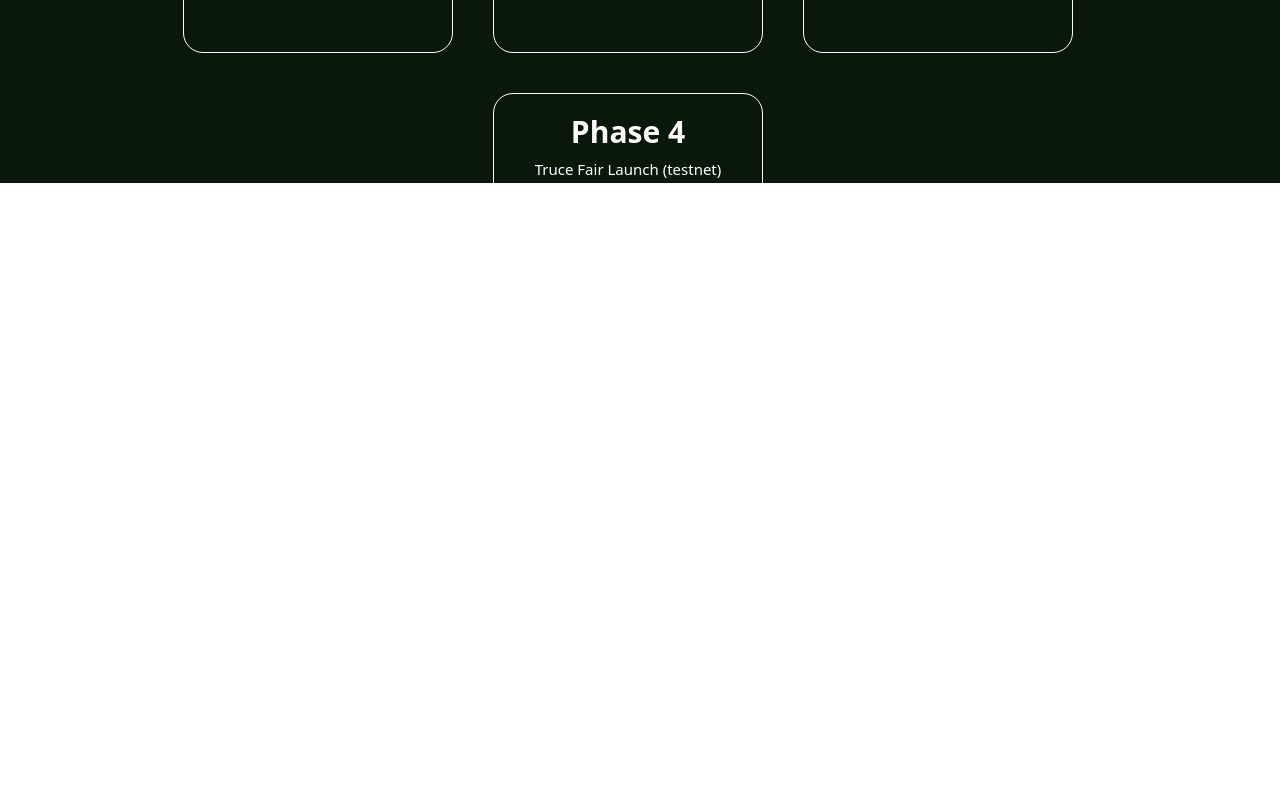
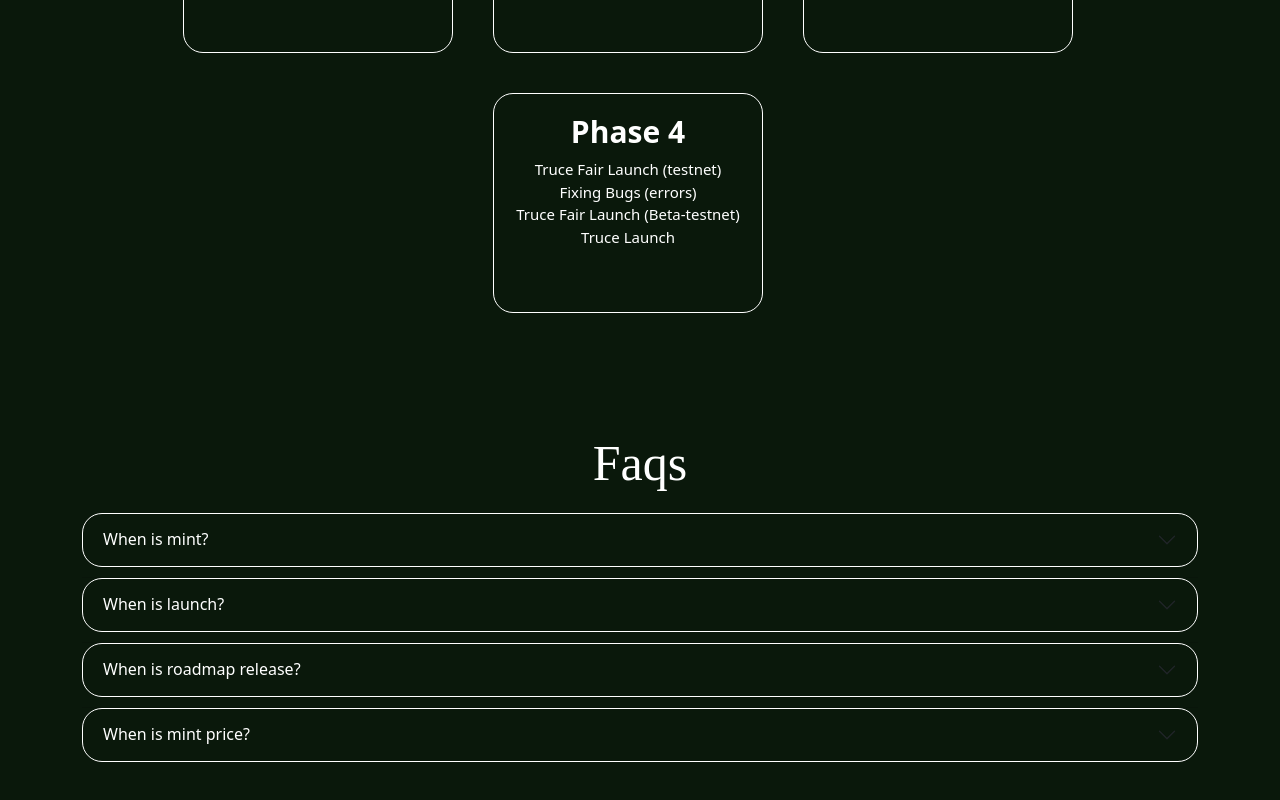
Before and after one commit to OxBryte/greatpan, a React (Create React App) app: page / in a window 1280 px wide. Shown: the part 1917-2717 px from the top of the page. Before the commit the page ends 2250 px from the top, so only its background shows below. Built offline with nearby package versions, Linux system fonts and the light colour scheme.

Commit message:
Added faqs

```diff
--- a/src/App.js
+++ b/src/App.js
@@ -2,6 +2,7 @@
 import './App.css';
 import About from './components/about';
 import Banner from './components/banner';
+import Faqs from './components/faqs';
 import Roadmap from './components/roadmap';
 
 function App() {
@@ -10,6 +11,7 @@ function App() {
       <Banner />
       <About />
       <Roadmap />
+    <Faqs />
     </div>
   );
 }
--- a/src/components/faqs.js
+++ b/src/components/faqs.js
@@ -1,6 +1,7 @@
 import '../App.css';
 import 'bootstrap/dist/css/bootstrap.min.css';
 import '../styles/faqs.css'
+import Accordion from 'react-bootstrap/Accordion'
 
 
 function Faqs() {
@@ -9,9 +10,58 @@ function Faqs() {
         <div className='container'>
             <div className='row'>
                 <div className='col-12'>
-                    <h1>Roadmap</h1>
+                    <h1>Faqs</h1>
                 </div>
-
+                <Accordion flush>
+                    <Accordion.Item eventKey="0" className='accordian'>
+                        <Accordion.Header className='accordian-header'>When is mint?</Accordion.Header>
+                        <Accordion.Body>
+                        Lorem ipsum dolor sit amet, consectetur adipiscing elit, sed do eiusmod
+                        tempor incididunt ut labore et dolore magna aliqua. Ut enim ad minim
+                        veniam, quis nostrud exercitation ullamco laboris nisi ut aliquip ex ea
+                        commodo consequat. Duis aute irure dolor in reprehenderit in voluptate
+                        velit esse cillum dolore eu fugiat nulla pariatur. Excepteur sint occaecat
+                        cupidatat non proident, sunt in culpa qui officia deserunt mollit anim id
+                        est laborum.
+                        </Accordion.Body>
+                    </Accordion.Item>
+                    <Accordion.Item eventKey="1" className='accordian'>
+                        <Accordion.Header className='accordian-header'>When is launch?</Accordion.Header>
+                        <Accordion.Body>
+                        Lorem ipsum dolor sit amet, consectetur adipiscing elit, sed do eiusmod
+                        tempor incididunt ut labore et dolore magna aliqua. Ut enim ad minim
+                        veniam, quis nostrud exercitation ullamco laboris nisi ut aliquip ex ea
+                        commodo consequat. Duis aute irure dolor in reprehenderit in voluptate
+                        velit esse cillum dolore eu fugiat nulla pariatur. Excepteur sint occaecat
+                        cupidatat non proident, sunt in culpa qui officia deserunt mollit anim id
+                        est laborum.
+                        </Accordion.Body>
+                    </Accordion.Item>
+                    <Accordion.Item eventKey="2" className='accordian'>
+                        <Accordion.Header className='accordian-header'>When is roadmap release?</Accordion.Header>
+                        <Accordion.Body>
+                        Lorem ipsum dolor sit amet, consectetur adipiscing elit, sed do eiusmod
+                        tempor incididunt ut labore et dolore magna aliqua. Ut enim ad minim
+                        veniam, quis nostrud exercitation ullamco laboris nisi ut aliquip ex ea
+                        commodo consequat. Duis aute irure dolor in reprehenderit in voluptate
+                        velit esse cillum dolore eu fugiat nulla pariatur. Excepteur sint occaecat
+                        cupidatat non proident, sunt in culpa qui officia deserunt mollit anim id
+                        est laborum.
+                        </Accordion.Body>
+                    </Accordion.Item>
+                    <Accordion.Item eventKey="3" className='accordian'>
+                        <Accordion.Header className='accordian-header'>When is mint price?</Accordion.Header>
+                        <Accordion.Body>
+                        Lorem ipsum dolor sit amet, consectetur adipiscing elit, sed do eiusmod
+                        tempor incididunt ut labore et dolore magna aliqua. Ut enim ad minim
+                        veniam, quis nostrud exercitation ullamco laboris nisi ut aliquip ex ea
+                        commodo consequat. Duis aute irure dolor in reprehenderit in voluptate
+                        velit esse cillum dolore eu fugiat nulla pariatur. Excepteur sint occaecat
+                        cupidatat non proident, sunt in culpa qui officia deserunt mollit anim id
+                        est laborum.
+                        </Accordion.Body>
+                    </Accordion.Item>
+                </Accordion>
             </div>
 
         </div>
--- /dev/null
+++ b/src/styles/faqs.css
@@ -0,0 +1,36 @@
+.faqs {
+    width: 100%;
+    height: auto;
+    padding: 50px;
+    background-color: #0A180B;
+    color: #ffffff;
+}
+
+.faqs h1 {
+    font-family: 'Piedra';
+    text-align: center;
+    font-size: 50px;
+    margin-bottom: 20px;
+}
+
+.accordian {
+    background: none !important;
+}
+
+.accordian-header{
+    background-color: none !important;
+    color: #ffffff;
+    margin-bottom: 10px;
+
+}
+
+.accordion-button {
+    background: none !important;
+    border-radius: 20px !important;
+    color: #ffffff;
+    border: #ffffff 1px solid ;
+}
+
+.accordion-button::after {
+    color: #ffffff;
+}
--- a/src/styles/roadmap.css
+++ b/src/styles/roadmap.css
@@ -1,6 +1,6 @@
 .roadmap {
     width: 100%;
-    height: 500px;
+    height: auto;
     padding: 50px;
     background-color: #0A180B;
     color: #ffffff;
```
